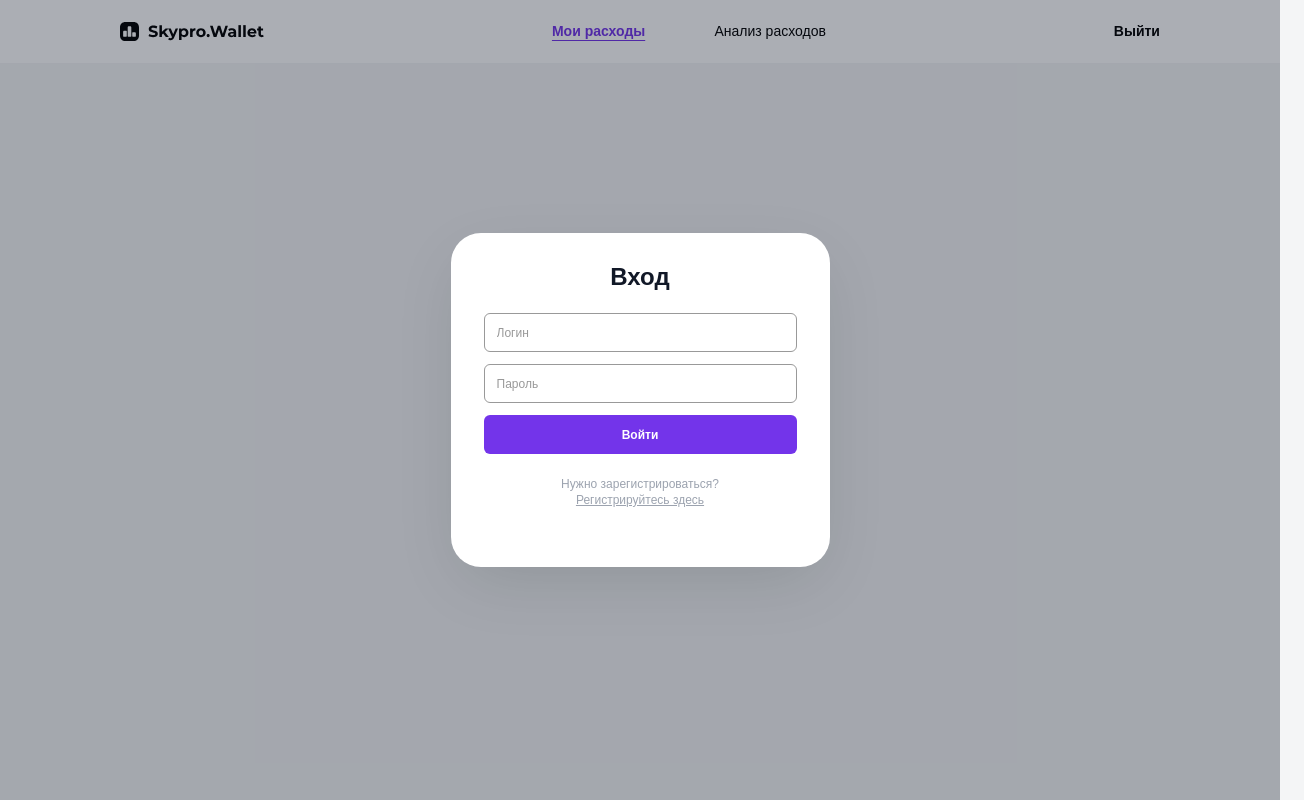
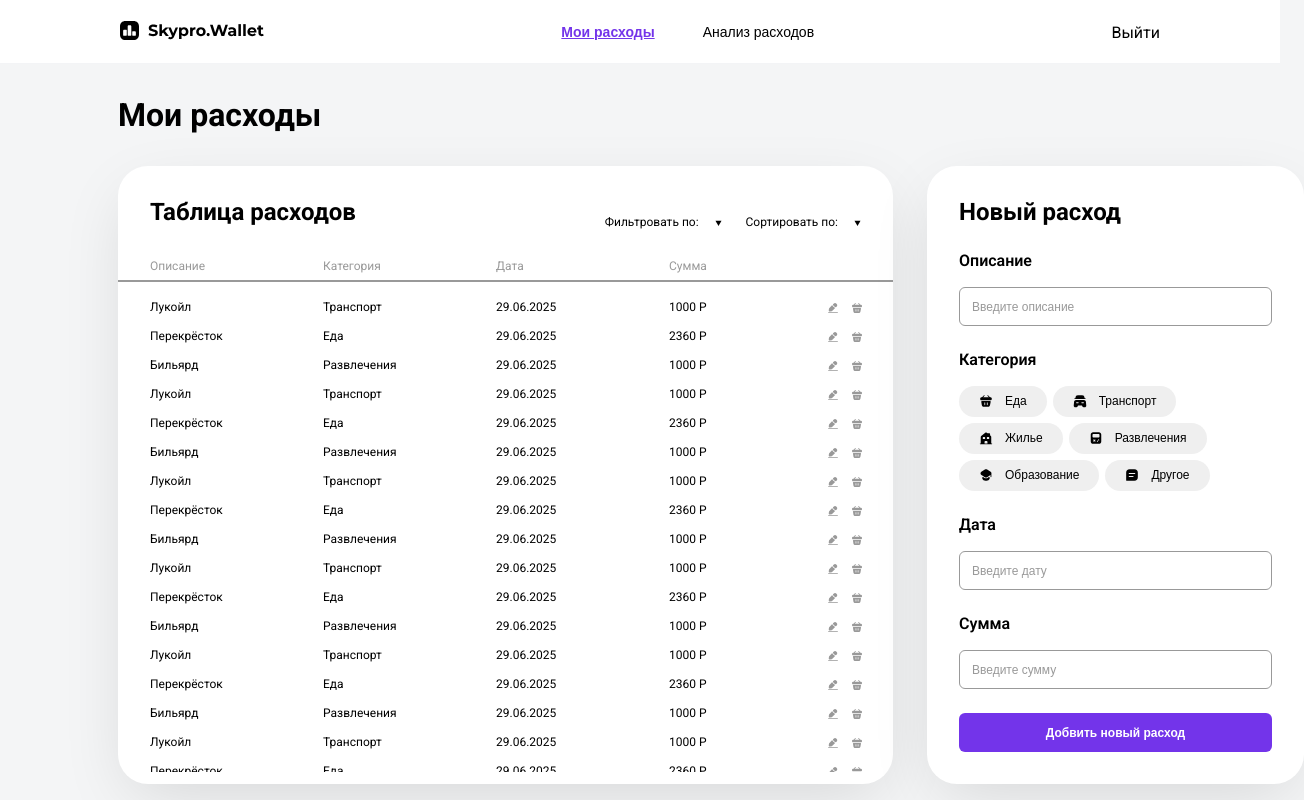
Before and after one commit to x3imal/SkyproWallet, a React (Vite) app: page /expenses in a window 1280 px wide. Shown: the whole page, 1304 px wide, since content can reach past the window. Built offline with nearby package versions, Linux system fonts and the light colour scheme.

Commit message:
Подключил роутинг, можно работать.

```diff
--- a/package.json
+++ b/package.json
@@ -15,7 +15,7 @@
     "axios": "^1.13.2",
     "react": "^19.2.0",
     "react-dom": "^19.2.0",
-    "react-router-dom": "^7.9.5",
+    "react-router-dom": "^7.9.6",
     "styled-components": "^6.1.19"
   },
   "devDependencies": {
--- a/src/App.jsx
+++ b/src/App.jsx
@@ -1,17 +1,36 @@
-import './App.css';
-import {Layout} from "./pages/MainPage.jsx";
-import { AuthModal } from './components/AuthModal/AuthModal.jsx';
+import { useState } from "react";
+import { BrowserRouter, Routes, Route, Navigate } from "react-router-dom";
+
+import "./App.css";
+import { MyExpenses } from "./pages/MyExpenses.jsx";
+import { AnalysisPage } from "./pages/AnalysisPage.jsx";
+import { AuthModal } from "./components/AuthModal/AuthModal.jsx";
+import {Layout} from "./components/Layout/Layout.jsx";
 
 function App() {
-  return (
-    <>
-      <Layout />
-      <AuthModal
-      modal="login"
-      onClose={() => {}}
-      />
-    </>
-  );
+    const [isAuthOpen, setIsAuthOpen] = useState(false);
+    const [authMode, setAuthMode] = useState("login");
+
+    return (
+        <BrowserRouter>
+            <Layout>
+                <Routes>
+                    {/* редирект с корня на /expenses */}
+                    <Route path="/" element={<Navigate to="/expenses" replace />} />
+                    <Route path="/expenses" element={<MyExpenses />} />
+                    <Route path="/analysis" element={<AnalysisPage />} />
+                </Routes>
+            </Layout>
+
+            {isAuthOpen && (
+                <AuthModal
+                    mode={authMode}
+                    onClose={() => setIsAuthOpen(false)}
+                    onModeChange={setAuthMode}
+                />
+            )}
+        </BrowserRouter>
+    );
 }
 
 export default App;
--- a/src/components/ExpenseTable.jsx
+++ b/src/components/ExpenseTable/ExpenseTable.jsx
@@ -1,7 +1,7 @@
 import { useEffect, useState } from 'react';
 import styled from 'styled-components';
-import { Button } from './ui/Button/Button.jsx';
-import { Input } from './ui/Input/Input.jsx';
+import { Button } from '../ui/Button/Button.jsx';
+import { Input } from '../ui/Input/Input.jsx';
 
 export const TableItem = styled.div`
     width: 100%;
@@ -29,8 +29,8 @@ export const TableContainer = styled.div`
     width: 789px;
     height: 618px;
     border-radius: 30px;
-  box-shadow: 0px 20px 67px -12px rgba(0, 0, 0, 0.13);
-  background: var(--Skyeng b2b / White, rgba(255, 255, 255, 1));
+    background: #ffffff;
+    box-shadow: 0px 20px 67px -12px #00000021;
 `;
 
 export const ContainerHeader = styled.div`
@@ -234,8 +234,8 @@ export const NewExpense = styled.div`
     width: 379px;
     height: 618px;
     border-radius: 30px;
-  box-shadow: 0px 20px 67px -12px rgba(0, 0, 0, 0.13);
-  background: var(--Skyeng b2b / White, rgba(255, 255, 255, 1));
+    background: #ffffff;
+    box-shadow: 0px 20px 67px -12px #00000021;
 `;
 
 export const NewExpenseConainer = styled.div`
@@ -541,14 +541,14 @@ export const ExpenseTable = () => {
                   <p>Фильтровать по:</p>
                   <p></p>
                   <p>
-                    <img src="public/FilterArrow.svg" alt="Arrow" />
+                    <img src="../../../public/FilterArrow.svg" alt="Arrow" />
                   </p>
                 </FilterBatton>
                 <FilterBatton onClick={sortExpense}>
                   <p>Сортировать по:</p>
                   <p></p>
                   <p>
-                    <img src="public/FilterArrow.svg" alt="Arrow" />
+                    <img src="../../../public/FilterArrow.svg" alt="Arrow" />
                   </p>
                 </FilterBatton>
               </FilterBattons>
@@ -557,37 +557,37 @@ export const ExpenseTable = () => {
                   <ExpenseCategories>
                     <ExpenseCategoriesButton>
                       <CategoriesButtonContent>
-                        <img src="public/FoodIcon.svg" alt="FoodIcon" />
+                        <img src="../../../public/FoodIcon.svg" alt="FoodIcon" />
                         <p>Еда</p>
                       </CategoriesButtonContent>
                     </ExpenseCategoriesButton>
                     <ExpenseCategoriesButton>
                       <CategoriesButtonContent>
-                        <img src="public/TransportIcon.svg" alt="TransportIcon" />
+                        <img src="../../../public/TransportIcon.svg" alt="TransportIcon" />
                         <p>Транспорт</p>
                       </CategoriesButtonContent>
                     </ExpenseCategoriesButton>
                     <ExpenseCategoriesButton>
                       <CategoriesButtonContent>
-                        <img src="public/HouseIcon.svg" alt="HouseIcon" />
+                        <img src="../../../public/HouseIcon.svg" alt="HouseIcon" />
                         <p>Жилье</p>
                       </CategoriesButtonContent>
                     </ExpenseCategoriesButton>
                     <ExpenseCategoriesButton>
                       <CategoriesButtonContent>
-                        <img src="public/GameIcon.svg" alt="GameIcon" />
+                        <img src="../../../public/GameIcon.svg" alt="GameIcon" />
                         <p>Развлечения</p>
                       </CategoriesButtonContent>
                     </ExpenseCategoriesButton>
                     <ExpenseCategoriesButton>
                       <CategoriesButtonContent>
-                        <img src="public/EducationIcon.svg" alt="EducationIcon" />
+                        <img src="../../../public/EducationIcon.svg" alt="EducationIcon" />
                         <p>Образование</p>
                       </CategoriesButtonContent>
                     </ExpenseCategoriesButton>
                     <ExpenseCategoriesButton>
                       <CategoriesButtonContent>
-                        <img src="public/OtherIcon.svg" alt="OtherIcon" />
+                        <img src="../../../public/OtherIcon.svg" alt="OtherIcon" />
                         <p>Другое</p>
                       </CategoriesButtonContent>
                     </ExpenseCategoriesButton>
@@ -636,8 +636,8 @@ export const ExpenseTable = () => {
                     <p>{expense.sum} Р</p>
                   </ExpenseSumm>
                   <OneExpenseButtons>
-                    <img onClick={editExpense} src="public/EditSign.svg" alt="EditSign" />
-                    <img src="public/DeleteSign.svg" alt="DeleteSign" />
+                    <img onClick={editExpense} src="../../../public/EditSign.svg" alt="EditSign" />
+                    <img src="../../../public/DeleteSign.svg" alt="DeleteSign" />
                   </OneExpenseButtons>
                 </OneExpense>
               ))}
@@ -663,37 +663,37 @@ export const ExpenseTable = () => {
                   <ExpenseCategories>
                     <ExpenseCategoriesButton>
                       <CategoriesButtonContent>
-                        <img src="public/FoodIcon.svg" alt="FoodIcon" />
+                        <img src="../../../public/FoodIcon.svg" alt="FoodIcon" />
                         <p>Еда</p>
                       </CategoriesButtonContent>
                     </ExpenseCategoriesButton>
                     <ExpenseCategoriesButton>
                       <CategoriesButtonContent>
-                        <img src="public/TransportIcon.svg" alt="TransportIcon" />
+                        <img src="../../../public/TransportIcon.svg" alt="TransportIcon" />
                         <p>Транспорт</p>
                       </CategoriesButtonContent>
                     </ExpenseCategoriesButton>
                     <ExpenseCategoriesButton>
                       <CategoriesButtonContent>
-                        <img src="public/HouseIcon.svg" alt="HouseIcon" />
+                        <img src="../../../public/HouseIcon.svg" alt="HouseIcon" />
                         <p>Жилье</p>
                       </CategoriesButtonContent>
                     </ExpenseCategoriesButton>
                     <ExpenseCategoriesButton>
                       <CategoriesButtonContent>
-                        <img src="public/GameIcon.svg" alt="GameIcon" />
+                        <img src="../../../public/GameIcon.svg" alt="GameIcon" />
                         <p>Развлечения</p>
                       </CategoriesButtonContent>
                     </ExpenseCategoriesButton>
                     <ExpenseCategoriesButton>
                       <CategoriesButtonContent>
-                        <img src="public/EducationIcon.svg" alt="EducationIcon" />
+                        <img src="../../../public/EducationIcon.svg" alt="EducationIcon" />
                         <p>Образование</p>
                       </CategoriesButtonContent>
                     </ExpenseCategoriesButton>
                     <ExpenseCategoriesButton>
                       <CategoriesButtonContent>
-                        <img src="public/OtherIcon.svg" alt="OtherIcon" />
+                        <img src="../../../public/OtherIcon.svg" alt="OtherIcon" />
                         <p>Другое</p>
                       </CategoriesButtonContent>
                     </ExpenseCategoriesButton>
@@ -742,37 +742,37 @@ export const ExpenseTable = () => {
                   <ExpenseCategories>
                     <ExpenseCategoriesButton>
                       <CategoriesButtonContent>
-                        <img src="public/FoodIcon.svg" alt="FoodIcon" />
+                        <img src="../../../public/FoodIcon.svg" alt="FoodIcon" />
                         <p>Еда</p>
                       </CategoriesButtonContent>
                     </ExpenseCategoriesButton>
                     <ExpenseCategoriesButton>
                       <CategoriesButtonContent>
-                        <img src="public/TransportIcon.svg" alt="TransportIcon" />
+                        <img src="../../../public/TransportIcon.svg" alt="TransportIcon" />
                         <p>Транспорт</p>
                       </CategoriesButtonContent>
                     </ExpenseCategoriesButton>
                     <ExpenseCategoriesButton>
                       <CategoriesButtonContent>
-                        <img src="public/HouseIcon.svg" alt="HouseIcon" />
+                        <img src="../../../public/HouseIcon.svg" alt="HouseIcon" />
                         <p>Жилье</p>
                       </CategoriesButtonContent>
                     </ExpenseCategoriesButton>
                     <ExpenseCategoriesButton>
                       <CategoriesButtonContent>
-                        <img src="public/GameIcon.svg" alt="GameIcon" />
+                        <img src="../../../public/GameIcon.svg" alt="GameIcon" />
                         <p>Развлечения</p>
                       </CategoriesButtonContent>
                     </ExpenseCategoriesButton>
                     <ExpenseCategoriesButton>
                       <CategoriesButtonContent>
-                        <img src="public/EducationIcon.svg" alt="EducationIcon" />
+                        <img src="../../../public/EducationIcon.svg" alt="EducationIcon" />
                         <p>Образование</p>
                       </CategoriesButtonContent>
                     </ExpenseCategoriesButton>
                     <ExpenseCategoriesButton>
                       <CategoriesButtonContent>
-                        <img src="public/OtherIcon.svg" alt="OtherIcon" />
+                        <img src="../../../public/OtherIcon.svg" alt="OtherIcon" />
                         <p>Другое</p>
                       </CategoriesButtonContent>
                     </ExpenseCategoriesButton>
--- /dev/null
+++ b/src/components/Layout/Layout.jsx
@@ -0,0 +1,101 @@
+import React from "react";
+import styled from "styled-components";
+import { useLocation, useNavigate } from "react-router-dom";
+import logo from "/assets/Logo.svg";
+
+const Page = styled.div`
+  width: 100%;
+  min-height: 100vh;
+  background: #f4f5f6;
+  display: flex;
+  flex-direction: column;
+`;
+
+const Header = styled.header`
+  width: 100%;
+  height: 64px;
+  background: #fff;
+  border-bottom: 1px solid #f3f4f6;
+  display: flex;
+  justify-content: center;
+`;
+
+const HeaderInner = styled.div`
+  width: 100%;
+  max-width: 1440px;
+  height: 64px;
+
+  display: flex;
+  align-items: center;
+  justify-content: space-between;
+`;
+
+const LogoWrapper = styled.div`
+  margin-left: 120px;
+`;
+
+const Nav = styled.nav`
+  display: flex;
+  gap: 48px;
+`;
+
+const NavLink = styled.button`
+  background: transparent;
+  border: none;
+  font-size: 14px;
+  cursor: pointer;
+
+  color: ${({ $active }) => ($active ? "#7334EA" : "#000")};
+  font-weight: ${({ $active }) => ($active ? 600 : 400)};
+  text-decoration: ${({ $active }) => ($active ? "underline" : "none")};
+`;
+
+const Main = styled.main`
+  width: 100%;
+  display: flex;
+  justify-content: center;
+`;
+
+const MainInner = styled.div`
+  width: 100%;
+  max-width: 1440px;
+`;
+
+export const Layout = ({ children }) => {
+    const location = useLocation();
+    const navigate = useNavigate();
+
+    return (
+        <Page>
+            <Header>
+                <HeaderInner>
+                    <LogoWrapper>
+                        <img src={logo} alt="Skypro Logo" />
+                    </LogoWrapper>
+
+                    <Nav>
+                        <NavLink
+                            onClick={() => navigate("/expenses")}
+                            $active={location.pathname === "/expenses"}
+                        >
+                            Мои расходы
+                        </NavLink>
+
+                        <NavLink
+                            onClick={() => navigate("/analysis")}
+                            $active={location.pathname === "/analysis"}
+                        >
+                            Анализ расходов
+                        </NavLink>
+                    </Nav>
+
+                    <div style={{ marginRight: 120 }}>Выйти</div>
+                </HeaderInner>
+            </Header>
+
+            <Main>
+                <MainInner>{children}</MainInner>
+            </Main>
+        </Page>
+    );
+};
--- a/src/pages/AnalysisPage.jsx
+++ b/src/pages/AnalysisPage.jsx
@@ -1,19 +1,43 @@
 import styled from "styled-components";
+import {Calendar} from "../components/Calendar/Calendar.jsx";
 import {ExpensesChartModal} from "../components/ExpensesChartModal/ExpensesChartModal.jsx";
-import { Calendar } from "../components/ExpensesChartModal/Calendar.jsx";
 
 const Wrapper = styled.div`
-  width: 100%;
-  display: flex;
-  justify-content: center;
-  gap: 32px;
+    width: 100%;
+    display: flex;
+    flex-direction: column;
+    gap: 32px;
+`;
+
+const Content = styled.div`
+    display: flex;
+    justify-content: center;
+    gap: 32px;
+`;
+
+const PageTitle = styled.h2`
+    margin-top: 0;
+    padding: 32px 118px 0;
+
+    h2 {
+        margin: 0;
+        font-size: 32px;
+        font-weight: 700;
+        color: #000000;
+    }
 `;
 
 export const AnalysisPage = () => {
     return (
         <Wrapper>
-            <Calendar/>
-            <ExpensesChartModal />
+            <PageTitle>
+                <h2>Анализ расходов</h2>
+            </PageTitle>
+
+            <Content>
+                <Calendar/>
+                <ExpensesChartModal/>
+            </Content>
         </Wrapper>
     );
 };
--- a/src/pages/MainPage.jsx
+++ /dev/null
@@ -1,145 +0,0 @@
-import React from "react";
-import styled from "styled-components";
-import logo from "/assets/Logo.svg";
-
-const Page = styled.div`
-    width: 100%;
-    min-height: 100vh;
-    background: #F4F5F6;
-    display: flex;
-    flex-direction: column;
-`;
-
-const Header = styled.header`
-    width: 100%;
-    height: 64px;
-    border-bottom: 1px solid #f3f4f6;
-    background: #ffffff;
-    display: flex;
-    align-items: center;
-`;
-
-const HeaderInner = styled.div`
-    width: 100%;
-    max-width: 1440px;
-    height: 64px;
-    margin: 0 auto;
-    display: flex;
-    align-items: center;
-`;
-
-const LogoWrapper = styled.div`
-    display: flex;
-    align-items: center;
-    margin-left: 120px;
-
-    img {
-        display: block;
-    }
-`;
-
-const Nav = styled.nav`
-    width: 274px;
-    height: 24px;
-    display: flex;
-    align-items: center;
-    justify-content: space-between;
-    gap: 48px;
-    margin: 0 auto;
-`;
-
-const NavLink = styled.button`
-    background: transparent;
-    border: none;
-    cursor: pointer;
-    padding: 0;
-
-    font-weight: 400;
-    font-style: normal;
-    font-size: 14px;
-    line-height: 170%;
-    letter-spacing: 0;
-    text-align: center;
-
-    color: #000000;
-
-    ${({ $active }) =>
-    $active &&
-    `
-      color: #7334EA;
-      font-weight: 600;
-      text-decoration: underline;
-      text-underline-offset: 4px;
-    `}
-
-    &:hover {
-        color: #7334EA;
-
-    }
-`;
-
-const ExitButton = styled.button`
-    margin-right: 120px;
-    background: transparent;
-    border: none;
-    cursor: pointer;
-
-    font-size: 14px;
-    line-height: 170%;
-    font-weight: 600;
-
-    color: #000000;
-
-    &:hover {
-        color: #7334EA;
-    }
-`;
-
-const Main = styled.main`
-    display: flex;
-    justify-content: flex-start;
-    align-items: center;
-`;
-
-const MainInner = styled.div`
-    width: 100%;
-    max-width: 1440px;
-    height: auto;
-    margin: 0 auto;
-    display: flex;
-    flex-direction: column;
-    align-items: flex-start;
-    padding-top: 36px;
-
-    @media (max-width: 768px) {
-        height: auto;
-        min-height: calc(100vh - 64px);
-        padding: 20px;
-        align-items: flex-start;
-    }
-`;
-
-export const Layout = ({ children }) => {
-    return (
-        <Page>
-            <Header>
-                <HeaderInner>
-                    <LogoWrapper>
-                        <img src={logo} alt="Skypro Wallet Logo" />
-                    </LogoWrapper>
-
-                    <Nav>
-                        <NavLink $active>Мои расходы</NavLink>
-                        <NavLink>Анализ расходов</NavLink>
-                    </Nav>
-
-                    <ExitButton>Выйти</ExitButton>
-                </HeaderInner>
-            </Header>
-
-            <Main>
-                <MainInner>{children}</MainInner>
-            </Main>
-        </Page>
-    );
-};
--- /dev/null
+++ b/src/pages/MyExpenses.jsx
@@ -0,0 +1,18 @@
+import React from "react";
+import styled from "styled-components";
+import {ExpenseTable} from "../components/ExpenseTable/ExpenseTable.jsx";
+
+const Wrapper = styled.div`
+    width: 100%;
+    display: flex;
+    flex-direction: column;
+    gap: 24px;
+`;
+
+export const MyExpenses = () => {
+    return (
+        <Wrapper>
+            <ExpenseTable />
+        </Wrapper>
+    );
+};
```
Also changed, not shown: src/components/Calendar/Calendar.jsx (renamed from src/components/ExpensesChartModal/Calendar.jsx), 2 other files (tests, documents, lock files or other folders). Lines whose indentation alone changed are shown as unchanged.
